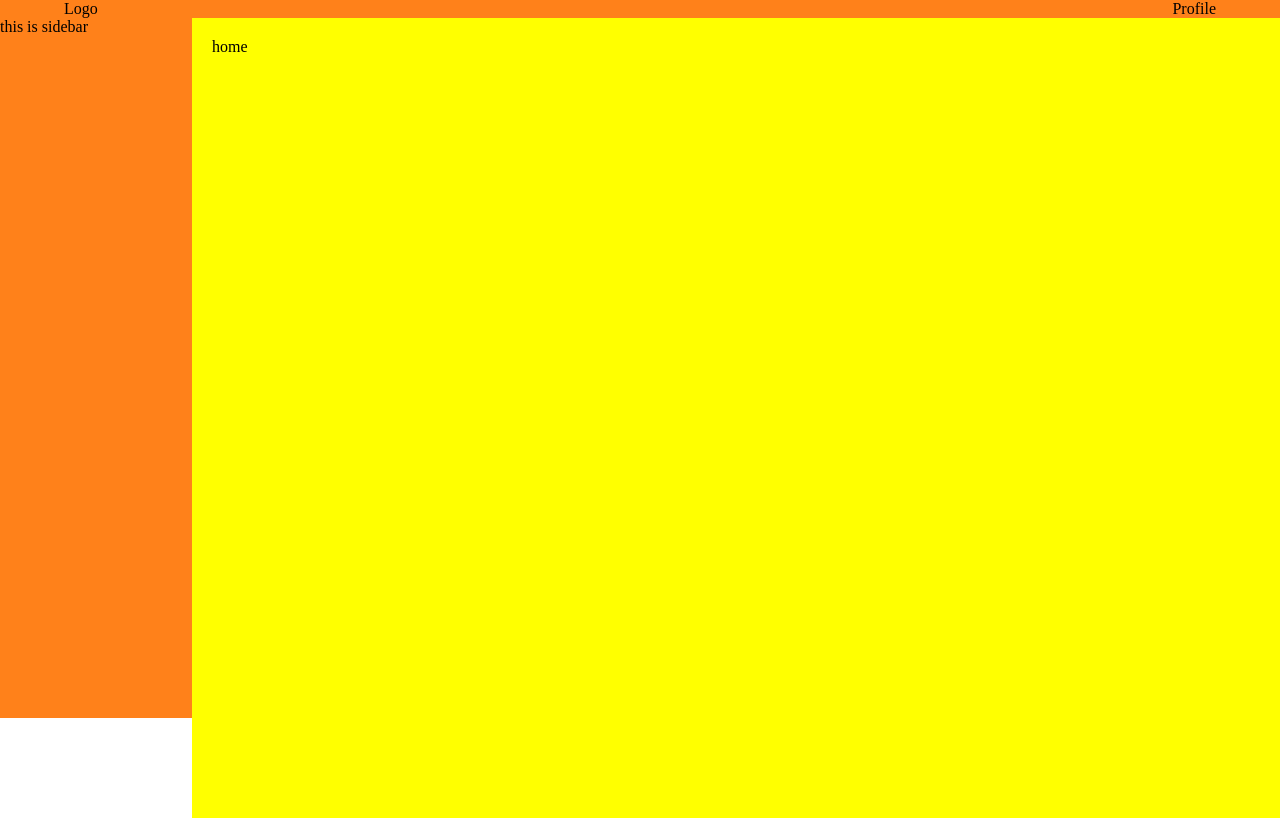
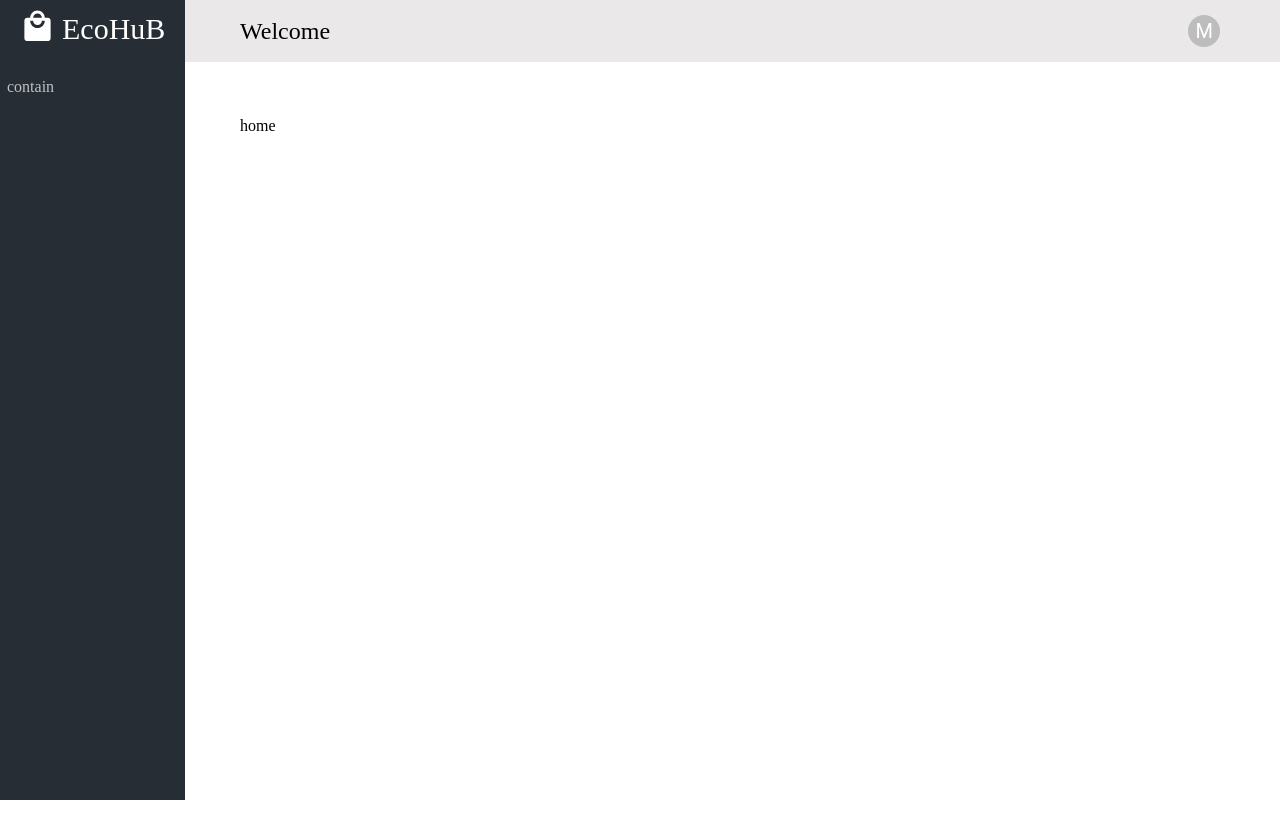
Before and after one commit to haqueaminul10/Ecommerce-Admin, a React (Vite) app: page / in a window 1280 px wide. Built offline with nearby package versions, Linux system fonts and the light colour scheme.

Commit message:
layout setting success

```diff
--- a/src/Components/Layout/index.jsx
+++ b/src/Components/Layout/index.jsx
@@ -4,11 +4,14 @@ import SideBar from './sidebar';
 const Layout = ({ children }) => {
   return (
     <>
-      <Navbar />
-      {/* <SideBar /> */}
       <div className='layoutContainer'>
-        <SideBar />
-        <div className='mainContent'>{children}</div>
+        <div className='sidebarSection'>
+          <SideBar />
+        </div>
+        <div className='navbarSection'>
+          <Navbar />
+          <div className='childrenItems'>{children}</div>
+        </div>
       </div>
     </>
   );
--- a/src/Components/Layout/navbar.jsx
+++ b/src/Components/Layout/navbar.jsx
@@ -1,11 +1,14 @@
+import Profile from '../auth/profile';
 import '../styles/layout.css';
 
 const Navbar = () => {
   return (
     <div className='navbarContainer'>
-      <div className='navbarContain'>
-        <div> Logo</div>
-        <div>Profile</div>
+      <div className='navbarMenu'>
+        <div className='menuName'> Welcome</div>
+        <div>
+          <Profile />
+        </div>
       </div>
     </div>
   );
--- a/src/Components/Layout/sidebar.jsx
+++ b/src/Components/Layout/sidebar.jsx
@@ -1,5 +1,18 @@
+import LocalMallIcon from '@mui/icons-material/LocalMall';
 const SideBar = () => {
-  return <div className='sidebarContainer'>this is sidebar</div>;
+  return (
+    <div>
+      <div className='dashBoard'>
+        <div className='logo'>
+          <div className='logoSize'>
+            <LocalMallIcon fontSize='large' />
+          </div>
+          <div className='companyName'> EcoHuB</div>
+        </div>
+      </div>
+      <div className='sideBarMenu'>contain</div>
+    </div>
+  );
 };
 
 export default SideBar;
--- /dev/null
+++ b/src/Components/auth/profile.jsx
@@ -0,0 +1,92 @@
+import * as React from 'react';
+import Box from '@mui/material/Box';
+import Avatar from '@mui/material/Avatar';
+import Menu from '@mui/material/Menu';
+import MenuItem from '@mui/material/MenuItem';
+import ListItemIcon from '@mui/material/ListItemIcon';
+
+import IconButton from '@mui/material/IconButton';
+
+import Tooltip from '@mui/material/Tooltip';
+
+import Settings from '@mui/icons-material/Settings';
+import Logout from '@mui/icons-material/Logout';
+
+export default function Profile() {
+  const [anchorEl, setAnchorEl] = React.useState(null);
+  const open = Boolean(anchorEl);
+  const handleClick = (event) => {
+    setAnchorEl(event.currentTarget);
+  };
+  const handleClose = () => {
+    setAnchorEl(null);
+  };
+  return (
+    <React.Fragment>
+      <Box sx={{ display: 'flex', alignItems: 'center', textAlign: 'center' }}>
+        <Tooltip title='Account settings'>
+          <IconButton
+            onClick={handleClick}
+            size='small'
+            sx={{ ml: 2 }}
+            aria-controls={open ? 'account-menu' : undefined}
+            aria-haspopup='true'
+            aria-expanded={open ? 'true' : undefined}
+          >
+            <Avatar sx={{ width: 32, height: 32 }}>M</Avatar>
+          </IconButton>
+        </Tooltip>
+      </Box>
+      <Menu
+        anchorEl={anchorEl}
+        id='account-menu'
+        open={open}
+        onClose={handleClose}
+        onClick={handleClose}
+        slotProps={{
+          paper: {
+            elevation: 0,
+            sx: {
+              overflow: 'visible',
+              filter: 'drop-shadow(0px 2px 8px rgba(0,0,0,0.32))',
+              mt: 1.5,
+              '& .MuiAvatar-root': {
+                width: 32,
+                height: 32,
+                ml: -0.5,
+                mr: 1,
+              },
+              '&::before': {
+                content: '""',
+                display: 'block',
+                position: 'absolute',
+                top: 0,
+                right: 14,
+                width: 10,
+                height: 10,
+                bgcolor: 'background.paper',
+                transform: 'translateY(-50%) rotate(45deg)',
+                zIndex: 0,
+              },
+            },
+          },
+        }}
+        transformOrigin={{ horizontal: 'right', vertical: 'top' }}
+        anchorOrigin={{ horizontal: 'right', vertical: 'bottom' }}
+      >
+        <MenuItem onClick={handleClose}>
+          <ListItemIcon>
+            <Settings fontSize='small' />
+          </ListItemIcon>
+          Settings
+        </MenuItem>
+        <MenuItem onClick={handleClose}>
+          <ListItemIcon>
+            <Logout fontSize='small' />
+          </ListItemIcon>
+          Logout
+        </MenuItem>
+      </Menu>
+    </React.Fragment>
+  );
+}
--- a/src/Components/styles/layout.css
+++ b/src/Components/styles/layout.css
@@ -1,31 +1,51 @@
 /* LAYOUT SECTION */
 .layoutContainer {
   display: flex;
-  flex-direction: row;
+}
+.childrenItems {
+  margin: 5%;
+}
+/* SIDEBAR SECTION */
+.sidebarSection {
+  background: #262d34;
+  width: 15%;
   height: 100vh;
+  color: #bfc1c3;
 }
-
-.mainContent {
-  flex: 1;
-  padding: 20px;
-  background: yellow;
+.dashBoard {
+  margin: 5% 20px;
 }
-
+.logo {
+  /* font-size: 20px; */
+  color: white;
+  text-align: center;
+  display: flex;
+  align-items: center;
+  justify-content: center;
+}
+.logoSize {
+  margin-right: 7px;
+}
+.companyName {
+  font-size: 30px;
+}
+.sideBarMenu {
+  margin: 30px 7px;
+}
 /* NAVBAR SECTION */
-
+.navbarSection {
+  width: 100%;
+}
 .navbarContainer {
-  background: #ff811a;
+  background: #eae8e8;
 }
-.navbarContain {
+.navbarMenu {
   margin: 0 5%;
   display: flex;
   justify-content: space-between;
+  align-items: center;
+  padding: 10px 0;
 }
-
-/* SIDEBAR SECTION */
-
-.sidebarContainer {
-  background: #ff811a;
-  height: 700px;
-  width: 15%;
+.menuName {
+  font-size: 24px;
 }
```
Also changed, not shown: package.json (+7 -1 lines), 1 other file (tests, documents, lock files or other folders).
